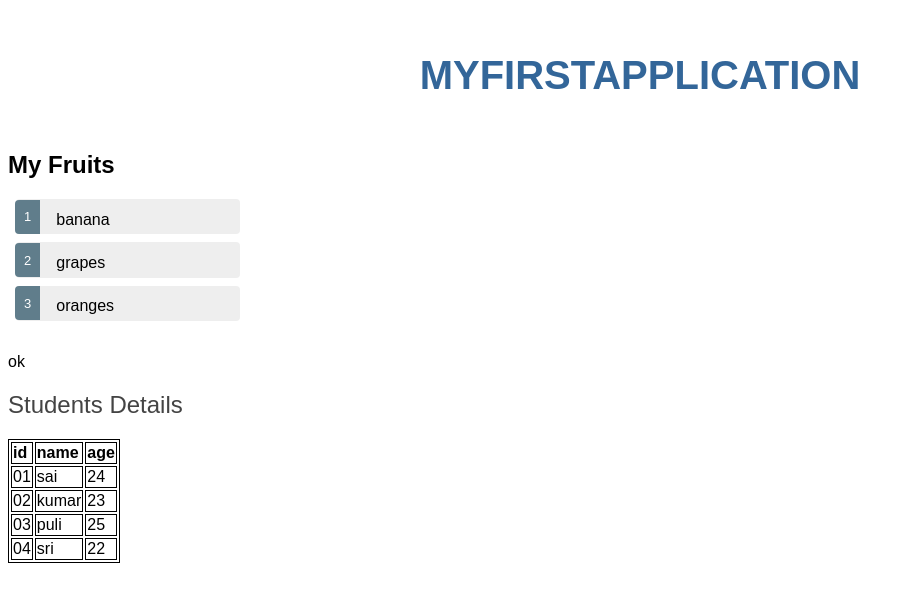
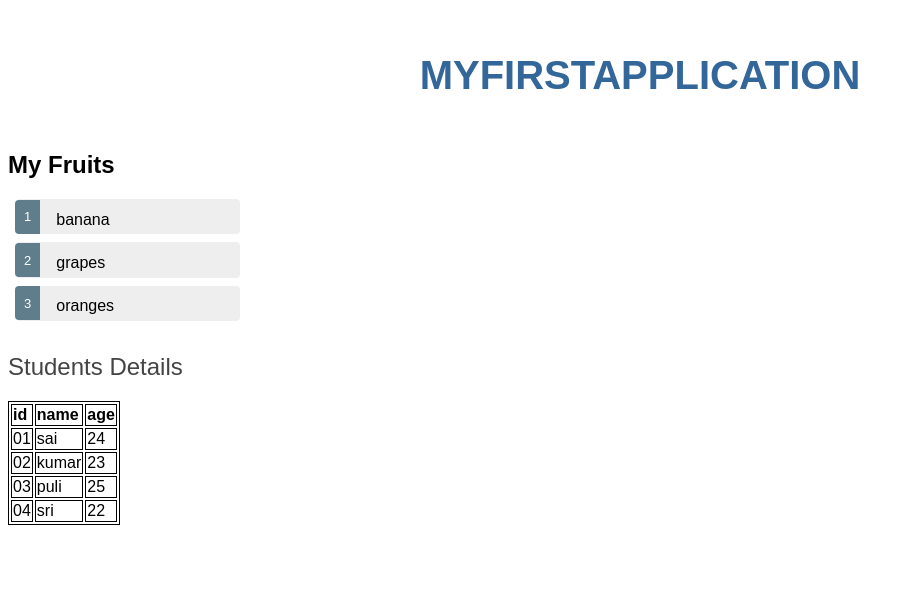
Before and after one commit to saikumarpuli/Angular_FruitsDetailsApplication, an Angular app: page / in a window 1280 px wide. Shown: the top 602 px of the page, without its empty margins (0-913 px from the left). Built offline with nearby package versions, Linux system fonts and the light colour scheme.

Commit message:
"list and json"

```diff
--- a/src/app/fruits-details/fruits-details.component.html
+++ b/src/app/fruits-details/fruits-details.component.html
@@ -1,3 +1,11 @@
-<p>
-ok
-</p>
+
+<div *ngIf="fruity">
+  <h2>{{fruity.name |uppercase }}Details are: </h2>
+
+  <div><span>id :</span>{{fruity.id}}</div>
+  <div>
+    <label>
+      name:  <input [(ngModel)]="fruity.name" placeholder="name">
+    </label>
+  </div>
+</div>
--- a/src/app/fruits-details/fruits-details.component.ts
+++ b/src/app/fruits-details/fruits-details.component.ts
@@ -1,4 +1,5 @@
-import { Component, OnInit } from '@angular/core';
+import { Component, OnInit, Input } from '@angular/core';
+import {Fruits} from '../fruits';
 
 @Component({
   selector: 'app-fruits-details',
@@ -7,6 +8,7 @@ import { Component, OnInit } from '@angular/core';
 })
 export class FruitsDetailsComponent implements OnInit {
 
+  @Input() fruity: Fruits;
   constructor() { }
 
   ngOnInit() {
--- a/src/app/fruits/fruits.component.html
+++ b/src/app/fruits/fruits.component.html
@@ -1,21 +1,9 @@
 <h2>My Fruits</h2>
 <ul class="fruit">
   <li *ngFor="let hero of fruit" [class.Selected]="hero===selectFruit" (click)="onSelect(hero)">
-    <span class="badge">{{hero.id}}</span> {{hero.name}}
+  <span class="badge">{{hero.id}}</span> {{hero.name}}
   </li>
 </ul>
 
 
-<div *ngIf="selectFruit">
-  <h2>{{selectFruit.name |uppercase }}Details </h2>
-
-<div><span>id :</span>{{selectFruit.id}}</div>
-<div>
-  <label>
-    name:  <input [(ngModel)]="selectFruit.name" placeholder="name">
-  </label>
-</div>
- </div>
-
-
-<app-fruits-details></app-fruits-details>
+<app-fruits-details [fruity]="selectFruit"></app-fruits-details>
```
